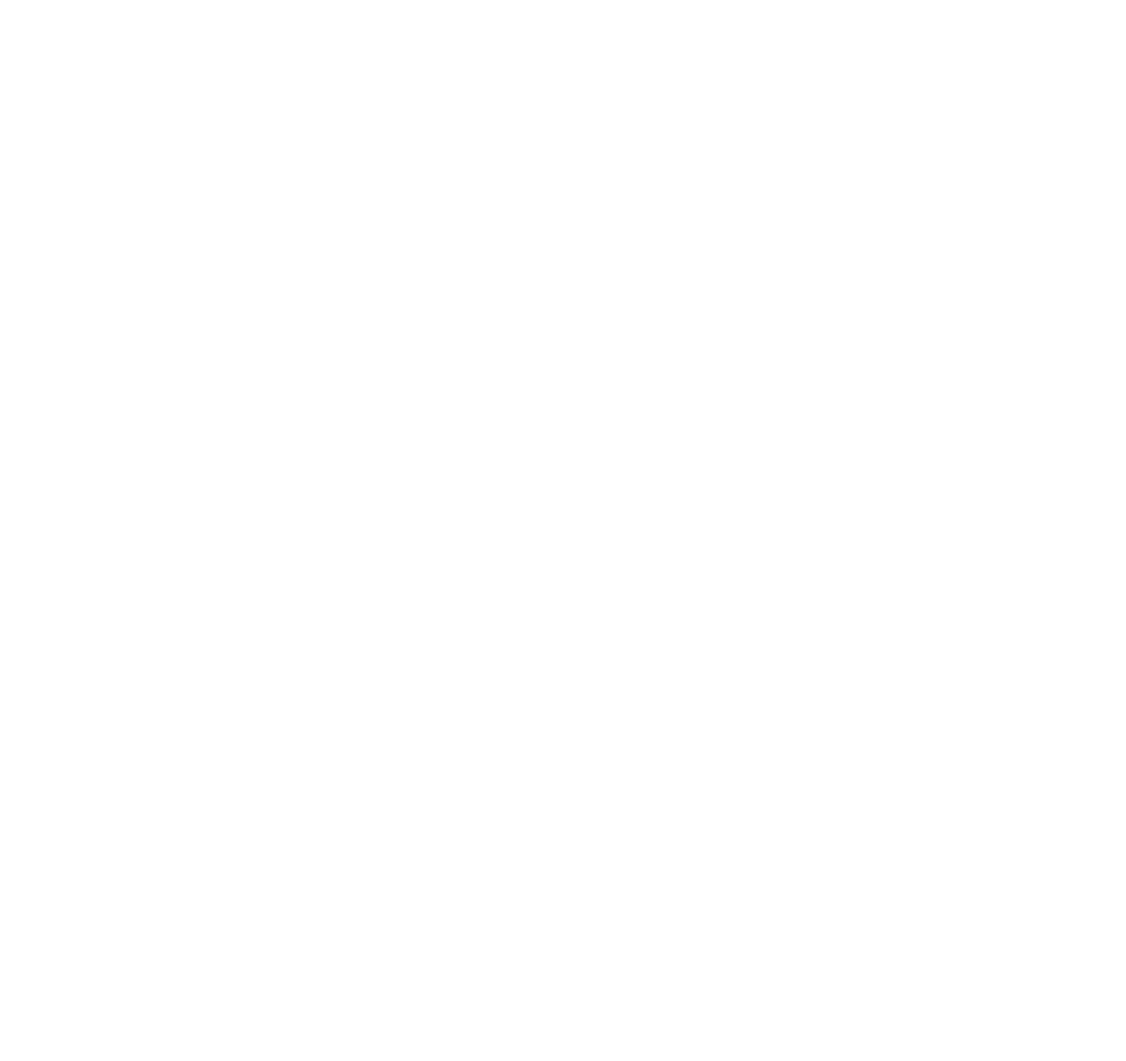
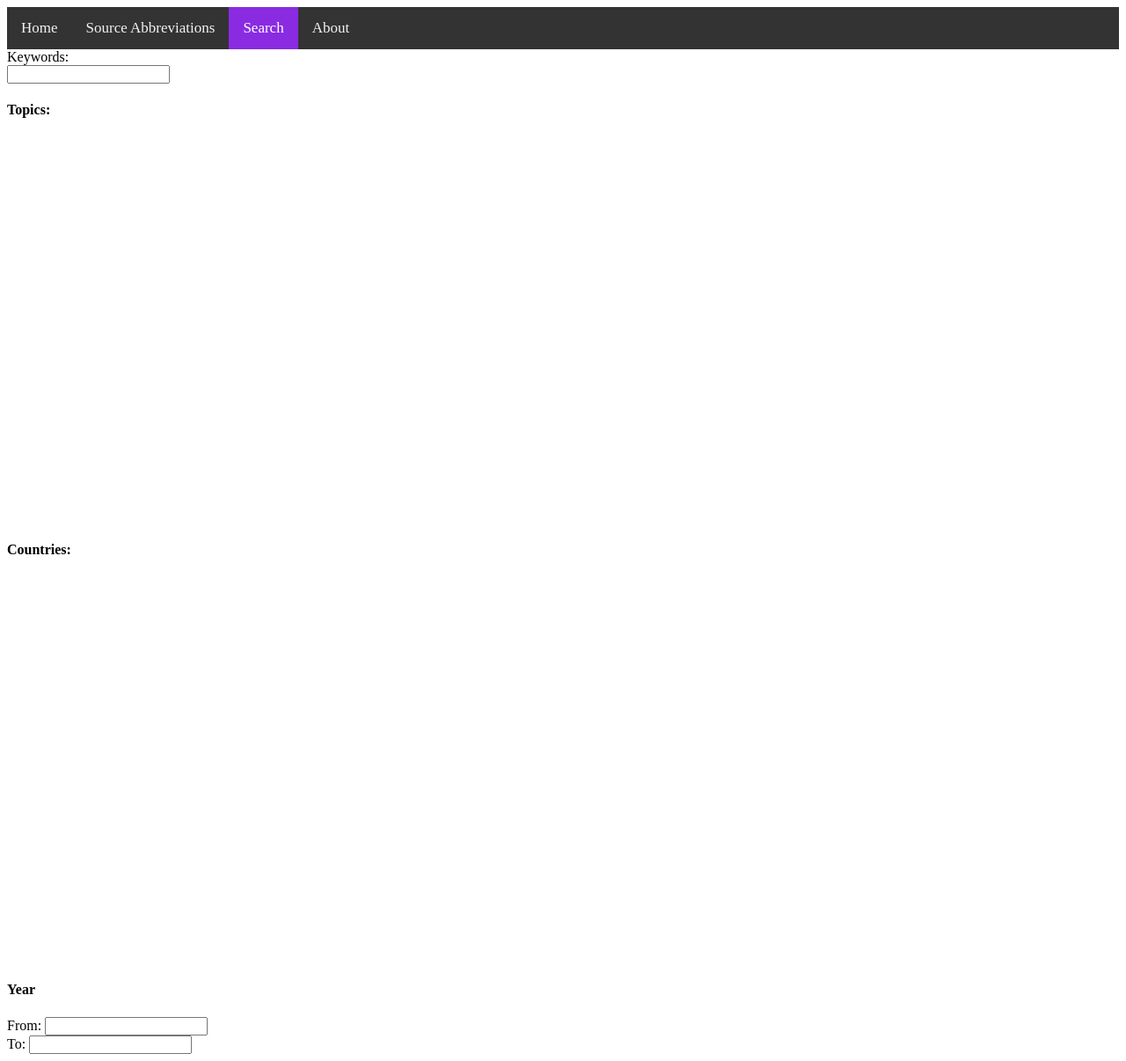
Before and after one commit to hi101000/Source-Closet, a Flask app: page /search in a window 1280 px wide. Before the commit the page is empty. Shown: the whole page at 88% size. Before the commit the page ends 800 px from the top, so only its background shows below. Run offline with Flask 3, Linux system fonts and the light colour scheme.

Commit message:
Updated Some stuff, began work on search feature

```diff
--- a/app.py
+++ b/app.py
@@ -36,5 +36,9 @@ def about():
 def search():
     return render_template("search.html")
 
+@app.route('/search_process')
+def search_process():
+    return "skibidi"
+
 if __name__ == '__main__':
     app.run()
--- /dev/null
+++ b/countries.json
@@ -0,0 +1 @@
+[""]
--- /dev/null
+++ b/tags.json
@@ -0,0 +1 @@
+[""]
--- a/templates/Sources.html
+++ b/templates/Sources.html
@@ -15,7 +15,7 @@
     <div class="topnav">
       <a href="{{url_for('index')}}">Home</a>
       <a class="active" href="{{url_for('sources_abbr')}}">Source Abbreviations</a>
-      <a href="{{ url_for('index') }}">Search</a>
+      <a href="{{ url_for('search') }}">Search</a>
       <a href="{{ url_for('about') }}">About</a>
     </div>
     <p>
--- a/templates/about.html
+++ b/templates/about.html
@@ -20,7 +20,7 @@
     <div class="topnav">
       <a href="{{url_for('index')}}">Home</a>
       <a href="{{url_for('sources_abbr')}}">Source Abbreviations</a>
-      <a href="{{ url_for('index') }}">Search</a>
+      <a href="{{ url_for('search') }}">Search</a>
       <a class="active" href="{{ url_for('about') }}">About</a>
     </div>
     <h1>About me and this site</h1>
--- a/templates/index.html
+++ b/templates/index.html
@@ -9,7 +9,7 @@
 <div class="topnav">
   <a class="active" href="{{url_for('index')}}">Home</a>
   <a href="{{url_for('sources_abbr')}}">Source Abbreviations</a>
-  <a href="{{ url_for('index') }}">Search</a>
+  <a href="{{ url_for('search') }}">Search</a>
   <a href="{{ url_for('about') }}">About</a>
 </div>
 <h1 id="title">Source Closet</h1>
--- a/templates/search.html
+++ b/templates/search.html
@@ -3,8 +3,37 @@
 <head>
     <meta charset="UTF-8">
     <title>Source Closet - Search</title>
+    <style>
+        .scrollable-div{
+            overflow: auto;
+            height: 500px;
+        }
+    </style>
+    <link rel="stylesheet" href="{{ url_for('static', filename='styles/styles.css') }}">
 </head>
 <body>
-
+<div class="topnav">
+      <a href="{{url_for('index')}}">Home</a>
+      <a href="{{url_for('sources_abbr')}}">Source Abbreviations</a>
+      <a class="active" href="{{ url_for('search') }}">Search</a>
+      <a href="{{ url_for('about') }}">About</a>
+</div>
+<form action="{{ url_for('search_process') }}">
+    <label for="Keywds">Keywords:</label><br>
+    <input type="search" id="Keywds">
+    <div class="scrollable-div">
+        <h4>Topics:</h4>
+    </div>
+    <div class="scrollable-div">
+        <h4>Countries:</h4>
+    </div>
+    <div>
+        <h4>Year</h4>
+        <label for="start_yr">From: </label>
+        <input type="text" id="start_yr"><br>
+        <label for="end_yr">To: </label>
+        <input type="text" id="end_yr">
+    </div>
+</form>
 </body>
 </html>
```
Also changed, not shown: templates/source.html (+6 -3 lines), sources.db, static/Images/Höfle_Telegram.jpg, static/Images/R_49_2989_0003.jpg (added), static/Images/Texas-Secession-Causes-Decl.jpg (added), 4 other files.
